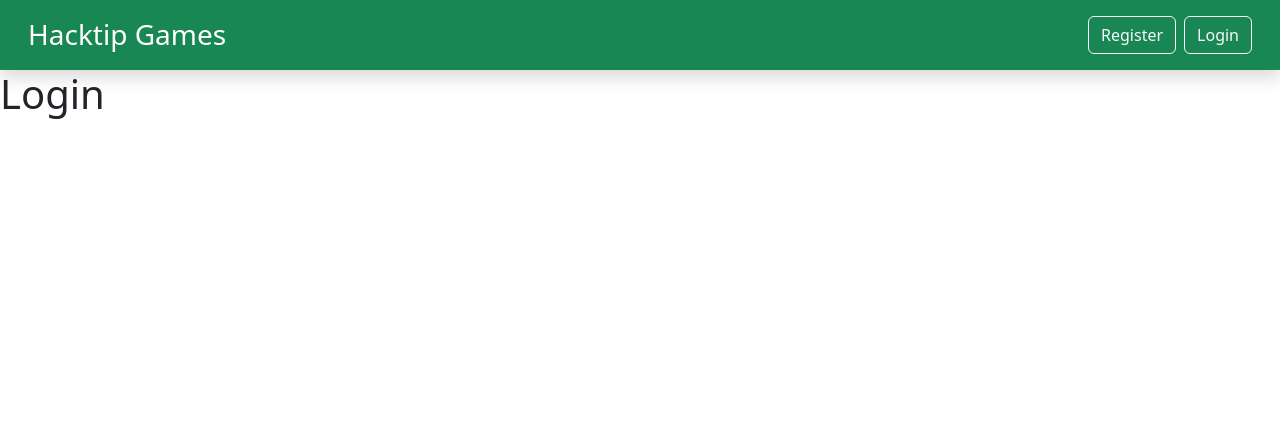
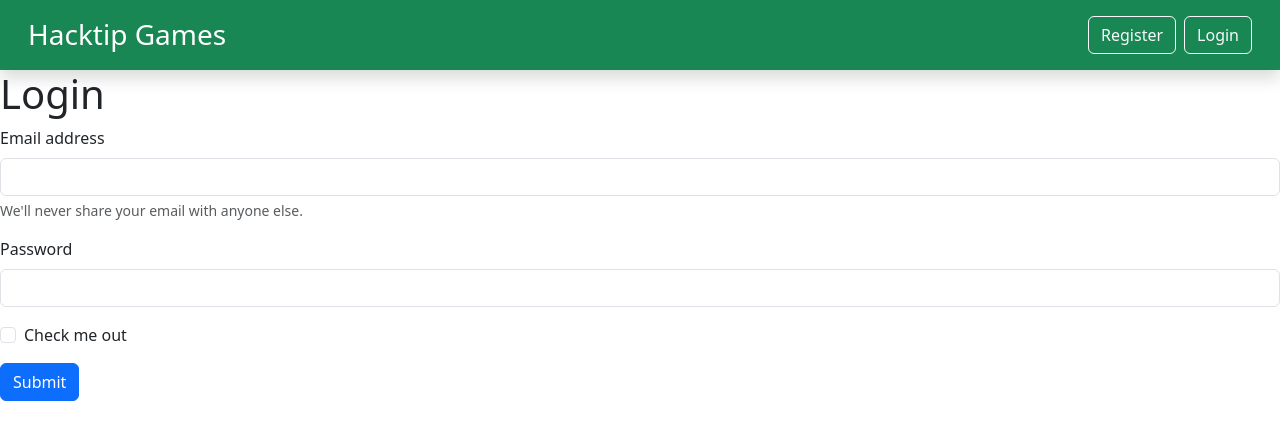
Before and after one commit to GROUPPROJECTSBY005/GROUP_PROJECT, a React (Vite) app in the folder CLIENT/: page /login in a window 1280 px wide. Shown: the top 440 px of the page. Built offline with nearby package versions, Linux system fonts and the light colour scheme; no server answers.

Commit message:
feat :menambahkan fitur daftar user yg online

```diff
--- a/CLIENT/package.json
+++ b/CLIENT/package.json
@@ -18,6 +18,7 @@
     "react-router-dom": "^6.23.1",
     "redux": "^5.0.1",
     "socket.io": "^4.7.5",
+    "socket.io-client": "^4.7.5",
     "sweetalert2": "^11.12.0"
   },
   "devDependencies": {
--- a/CLIENT/src/pages/Game.jsx
+++ b/CLIENT/src/pages/Game.jsx
@@ -1,4 +1,10 @@
+import socket from "../socketio/socket";
+import { useEffect, useState } from "react";
+
+
+
 export default function Game() {
+
   const players = [
     "Player1",
     "Player2",
@@ -9,6 +15,31 @@ export default function Game() {
     "Player7",
     "Player8",
   ];
+const [player ,setPlayer] = useState([])
+
+useEffect(()=>{
+
+  socket.auth = (cb) => {
+    cb({ username: localStorage.username })
+  }
+
+    socket.disconnect().connect()
+
+},[])
+
+useEffect(()=>{
+  socket.on('users:online' , (user)=>{
+    console.log(user)
+    setPlayer(user)
+  })
+
+  // return (
+  //   socket.off('users:online')
+  // )
+},[])
+
+
+
   return (
     <>
       <div className="lobby">
@@ -26,9 +57,9 @@ export default function Game() {
                 </div>
                 <div className="card-body">
                   <div className="d-grid gap-2">
-                    {players.map((player, index) => (
+                    {player.map((player, index) => (
                       <button className="btn btn-light shadow" key={index}>
-                        {player}
+                        {player.username}
                       </button>
                     ))}
                   </div>
--- a/CLIENT/src/pages/Login.jsx
+++ b/CLIENT/src/pages/Login.jsx
@@ -1,7 +1,69 @@
-export default function Login(){
-    return (
-        <>
-        <h1>Login</h1>
-        </>
-    )
+import { useState } from "react";
+
+export default function Login() {
+
+
+
+    const [username , setUsername] = useState('')
+    const [password , setPassword] = useState('')
+
+
+    const loginHandler = (e)=>{
+e.preventDefault()
+        // console.log(username,'user')
+        localStorage.username = username
+    }
+
+
+
+
+
+  return (
+    <>
+      <h1>Login</h1>
+      <form onSubmit={loginHandler}>
+        <div className="mb-3">
+          <label htmlFor="exampleInputEmail1" className="form-label">
+            Email address
+          </label>
+          <input
+            type="text"
+            className="form-control"
+            id="exampleInputEmail1"
+            aria-describedby="emailHelp"
+            value={username}
+            onChange={(e)=>{setUsername(e.target.value)}}
+          />
+          <div id="emailHelp" className="form-text">
+            We'll never share your email with anyone else.
+          </div>
+        </div>
+        <div className="mb-3">
+          <label htmlFor="exampleInputPassword1" className="form-label">
+            Password
+          </label>
+          <input
+            type="password"
+            className="form-control"
+            id="exampleInputPassword1"
+          />
+        </div>
+        <div className="mb-3 form-check">
+          <input
+            type="checkbox"
+            className="form-check-input"
+            id="exampleCheck1"
+            value={password}
+            onChange={(e)=>{setPassword(e.target.value)}}
+          />
+          <label className="form-check-label" htmlFor="exampleCheck1">
+            Check me out
+          </label>
+        </div>
+        <button type="submit" className="btn btn-primary">
+          Submit
+        </button>
+      </form>
+    </>
+  );
 }
--- /dev/null
+++ b/CLIENT/src/socketio/socket.js
@@ -0,0 +1,5 @@
+import { io } from "socket.io-client";
+
+const socket = io("localhost:3000");
+
+export default socket
```
Also changed, not shown: 2 other files (tests, documents, lock files or other folders).
